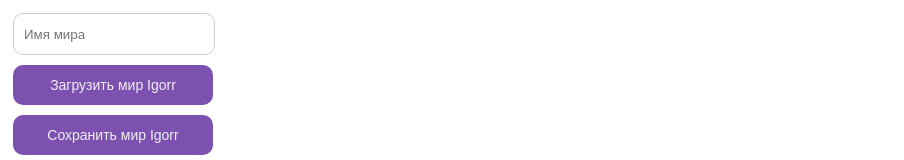
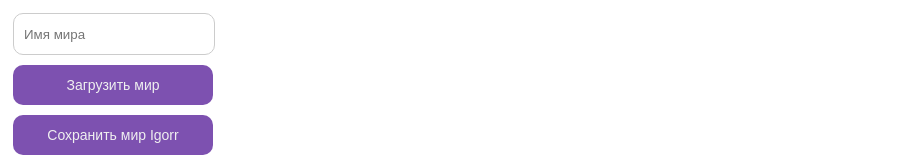
Before and after one commit to Igor3411/react-education-eco, a React (Create React App) app: page / in a window 1280 px wide. Shown: the top 160 px of the page, without its empty margins (0-904 px from the left). Built offline with nearby package versions, Linux system fonts and the light colour scheme.

Commit message:
input рабочий

```diff
--- a/src/components/log/Log.js
+++ b/src/components/log/Log.js
@@ -21,7 +21,6 @@ class Log extends React.PureComponent {
         return (
             <div className="log">
                 {this.renderTemplate()}
-                {/* {log.key} */}
             </div>
         )
     }
--- a/src/components/tools/ToolsPanel.js
+++ b/src/components/tools/ToolsPanel.js
@@ -2,12 +2,12 @@ import React from "react";
 
 
 class ToolsPanel extends React.Component {
-    // constructor(props) {
-    //     super(props);
-    //     this.state = {
-    //         myValue: "",
-    //     };
-    // }
+    constructor(props) {
+        super(props);
+        this.state = {
+            myValue: "",
+        };
+    }
     setBtnClick = e => {
         const name = e
         this.props.setWorld(name)
@@ -29,7 +29,7 @@ class ToolsPanel extends React.Component {
                     onChange={this.onChangeHandler}
                     placeholder="Имя мира"
                 />
-                <div onClick={() => this.getBtnClick(name)}>Загрузить мир {name}</div>
+                <div onClick={() => this.getBtnClick(this.state.myValue)}>Загрузить мир {this.state.myValue}</div>
                 <div onClick={() => this.setBtnClick(name)}>Сохранить мир {name}</div>
                 <div>Создать новый мир</div>
             </div>
```
